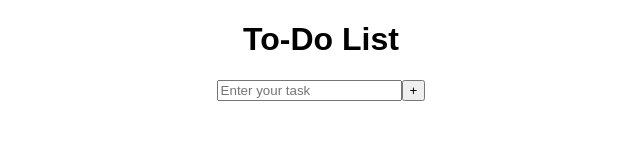
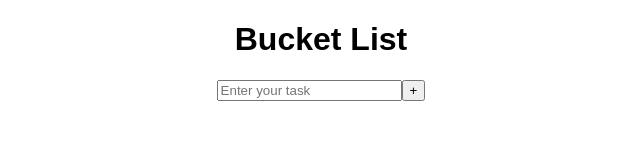
Before and after one commit to deepak-07/ToDo-Lists, a React (Create React App) app: page / in a window 1280 px wide. Shown: the top 160 px of the page, without its empty margins (319-959 px from the left). Built offline with nearby package versions, Linux system fonts and the light colour scheme.

Commit message:
Feat: Its Bucket List Now

```diff
--- a/src/App.js
+++ b/src/App.js
@@ -34,7 +34,7 @@ export default function App() {
   }
   return (
     <div className="App">
-      <h1>To-Do List</h1>
+      <h1>Bucket List</h1>
 
       {/* <h2>Start editing to see some magic happen!</h2> */}
 
```
